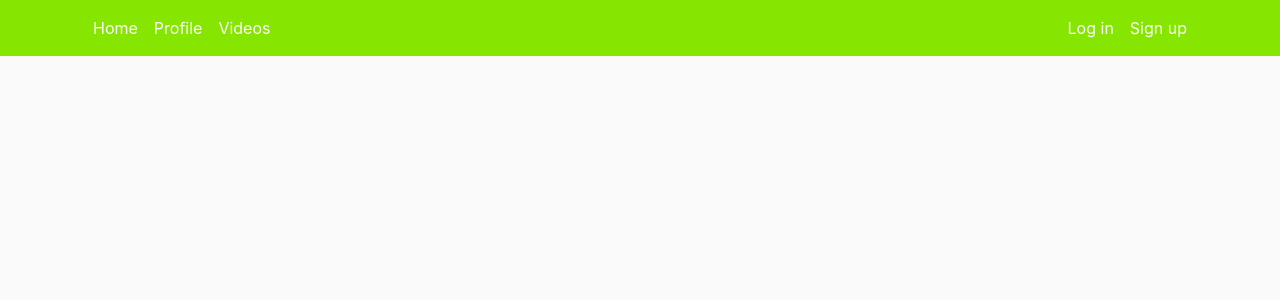
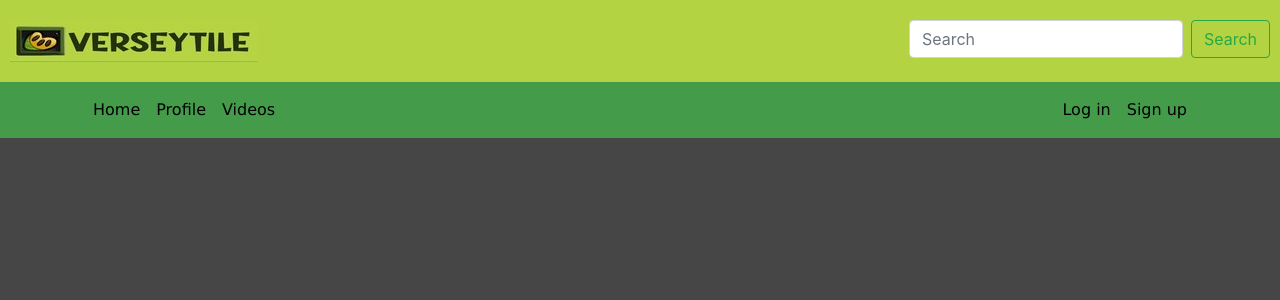
Before and after one commit to rrmait0/Verseytile, a Django app: page /1 in a window 1280 px wide. Shown: the top 300 px of the page. Run offline with Django 3.2, Linux system fonts and the light colour scheme; data comes from the database, SQL or seed files in the repository; both versions use the stored data as it was after the commit; some libraries are stand-ins or nearby versions.

Commit message:
Add main page & adjust header

```diff
--- a/versytile_site/main/static/main/main.css
+++ b/versytile_site/main/static/main/main.css
@@ -1,18 +1,18 @@
 :root {
   --footercolor: #87e502;
-  --navbarcolor: #87e502;
+  --navbarcolor: #449C4B;
   --btncolor: #87e502;
   --socialcolor: #87e502;
-  --brightText: #ffffff;
+  --darkText: #000000;
 }
 
 .btncolor {
   background-color: var(--btncolor) !important;
-  color: var(--brightText) !important;
+  color: var(--darkText) !important;
 }
 
 .btncolor:hover, .btn-danger:hover{
-  color: var(--brightText) !important;
+  color: var(--darkText) !important;
   background-color: rgba(0, 0, 0, 0.5) !important;
 }
 
@@ -33,7 +33,7 @@ h1, h2, h3, h4, h5, h6 {
 }
 
 .site-header .navbar-nav .nav-link {
-  color: var(--brightText);
+  color: var(--darkText);
 }
 
 .site-header .navbar-nav .nav-link:hover {
--- /dev/null
+++ b/versytile_site/main/static/slideshow.css
@@ -0,0 +1,4 @@
+.swiper {
+  width: 600px;
+  height: 300px;
+}
--- /dev/null
+++ b/versytile_site/main/templates/main/forum.html
@@ -0,0 +1,24 @@
+{% extends "main/header.html" %}
+{% block content %}
+    <div class="row display-flex justify-content-start">
+    {% for object in objects %}
+        <div class="col-lg-4 col-md-6 col-sm-12 mobiledevice">
+            <discussion class="media content-section customhover" style="height: 95%;">
+                <div class="media-body">
+                    <a href="/{{object.slug}}">
+                        <img class="img-fluid" src="/">
+                    </a>
+                    <div>
+                        <a class="discussion-title line-clamp-2 title-style" style="font-size: 22px" href="/{{object.slug}}">
+                            {{ object.title }}
+                        </a>
+                        <a href="/{{object.slug}}" style="text-decoration: none;">
+                            <p class="discussion-content line-clamp-5 subtitle-style">{{ object.subtitle }}</p>
+                        </a>
+                    </div>
+                </div>
+            </discussion>
+        </div>
+    {% endfor %}
+    </div>
+{% endblock content %}
--- a/versytile_site/main/templates/main/header.html
+++ b/versytile_site/main/templates/main/header.html
@@ -22,7 +22,7 @@
 
     <!-- Jquery JS -->
     <script src="https://ajax.googleapis.com/ajax/libs/jquery/3.5.1/jquery.min.js"></script>
-
+    {% block extrahead %}{% endblock %}
 </head>
 <body>
     {% include 'main/includes/navbar.html' %}
--- a/versytile_site/main/templates/main/home.html
+++ b/versytile_site/main/templates/main/home.html
@@ -1,24 +1,39 @@
 {% extends "main/header.html" %}
+{% load static %}
+<!DOCTYPE html>
+<html>
+{% block extrahead %}
+<link rel="stylesheet" href="{% static 'slideshow.js' %}"/>
+<link rel="stylesheet" href="https://cdn.jsdelivr.net/npm/swiper@8/swiper-bundle.min.css"/>
+{% endblock %}
 {% block content %}
-    <div class="row display-flex justify-content-start">
-    {% for object in objects %}
-        <div class="col-lg-4 col-md-6 col-sm-12 mobiledevice">
-            <discussion class="media content-section customhover" style="height: 95%;">
-                <div class="media-body">
-                    <a href="/{{object.slug}}">
-                        <img class="img-fluid" src="/">
-                    </a>
-                    <div>
-                        <a class="discussion-title line-clamp-2 title-style" style="font-size: 22px" href="/{{object.slug}}">
-                            {{ object.title }}
-                        </a>
-                        <a href="/{{object.slug}}" style="text-decoration: none;">
-                            <p class="discussion-content line-clamp-5 subtitle-style">{{ object.subtitle }}</p>
-                        </a>
-                    </div>
-                </div>
-            </discussion>
-        </div>
-    {% endfor %}
-    </div>
-{% endblock content %}
+
+<!-- Slider main container -->
+<div class="swiper">
+  <!-- Additional required wrapper -->
+  <div class="swiper-wrapper">
+    <!-- Slides -->
+    <div class="swiper-slide"><img src="{% static 'images\favicon.png' %}"></div>
+    <div class="swiper-slide"><img src="{% static 'images\favicon.png' %}"></div>
+    <div class="swiper-slide"><img src="{% static 'images\favicon.png' %}"></div>
+    ...
+  </div>
+  <!-- If we need pagination -->
+  <div class="swiper-pagination"></div>
+
+  <!-- If we need navigation buttons -->
+  <div class="swiper-button-prev"></div>
+  <div class="swiper-button-next"></div>
+
+  <!-- If we need scrollbar -->
+  <div class="swiper-scrollbar"></div>
+</div>
+
+
+
+
+
+{% endblock %}
+<script src="https://cdn.jsdelivr.net/npm/swiper@8/swiper-bundle.min.js"></script>
+</body>
+</html>
--- a/versytile_site/main/templates/main/includes/navbar.html
+++ b/versytile_site/main/templates/main/includes/navbar.html
@@ -1,7 +1,25 @@
 {% load static %}
 <header class="site-header" style="margin-bottom: 5px">
+<body style="background-color:#464646;">
+<!--HEADER-->
+<div class="header">
+    <a href="#default" class="logo">
+      <img src="{% static 'images\logobutton.jpg' %}" alt="Logo">
+    </a>
+    <div class="header-right">
+  <form class="form-inline">
+    <input class="form-control mr-sm-2" type="search" placeholder="Search" aria-label="Search">
+    <button class="btn btn-outline-success my-2 my-sm-0" type="submit">Search</button>
+  </form>
+      </button>
+
+    </div>
+
+    </div>
+
+  </div>
     <!--Topbar-->
-    <nav class="navbar navbar-expand-md navbar-color">
+    <nav class="navbar navbar-expand-md" style="background-color:#449C4B;font-family:verdana;">
         <div class="container">
 
             <!-- Navbar Left Side -->
--- a/versytile_site/main/urls.py
+++ b/versytile_site/main/urls.py
@@ -4,6 +4,7 @@ from . import views
 urlpatterns = [
 
     path("", views.homepage, name="homepage"),
+    path("forum/", views.forumpage, name="forumpage"),
     path("<a_forum>",views.a_forum,name="a_forum"),
     path("<a_forum>/<discuss>",views.discuss,name="discuss"),
 
--- a/versytile_site/main/views.py
+++ b/versytile_site/main/views.py
@@ -5,12 +5,17 @@ from .models import Forum, Discussion
 
 # Create your views here.
 def homepage(request):
+    return render(
+        request=request,
+        template_name='main/home.html',
+    )
+def forumpage(request):
 
     matching_Forum = Forum.objects.all()
 
     return render(
         request=request,
-        template_name='main/home.html',
+        template_name='main/forum.html',
         context={"objects": matching_Forum}
     )
 
@@ -21,7 +26,7 @@ def a_forum(request, a_forum: str):
 
     return render(
         request=request,
-        template_name='main/home.html',
+        template_name='main/forum.html',
         context={"objects": matching_Forum}
     )
 
--- a/versytile_site/versytile_site/urls.py
+++ b/versytile_site/versytile_site/urls.py
@@ -26,4 +26,4 @@ urlpatterns = [
 ]
 
 if settings.DEBUG:
-    urlpatterns += static(settings.MEDIA_URL, document_root=settings.MEDIA_ROOT)
+    urlpatterns += static(settings.STATIC_URL, document_root=settings.STATIC_ROOT)
```
Also changed, not shown: versytile_site/main/static/navbar.css (added, +7 -0 lines), versytile_site/main/static/slideshow.js (added, +21 -0 lines), versytile_site/main/templates/main/profilepg.html (+5 -6 lines), versytile_site/versytile_site/settings.py (+7 -1 lines), versytile_site/db.sqlite3, 1 other file.
